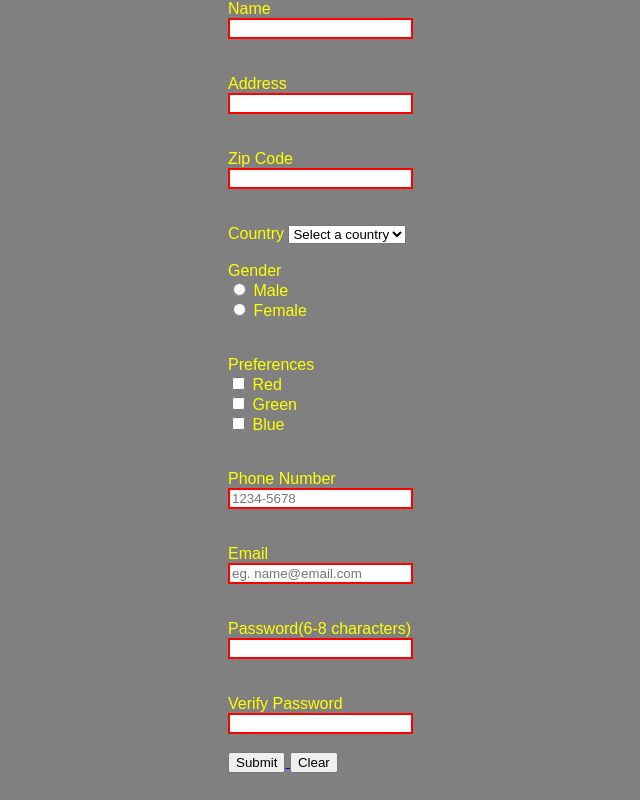
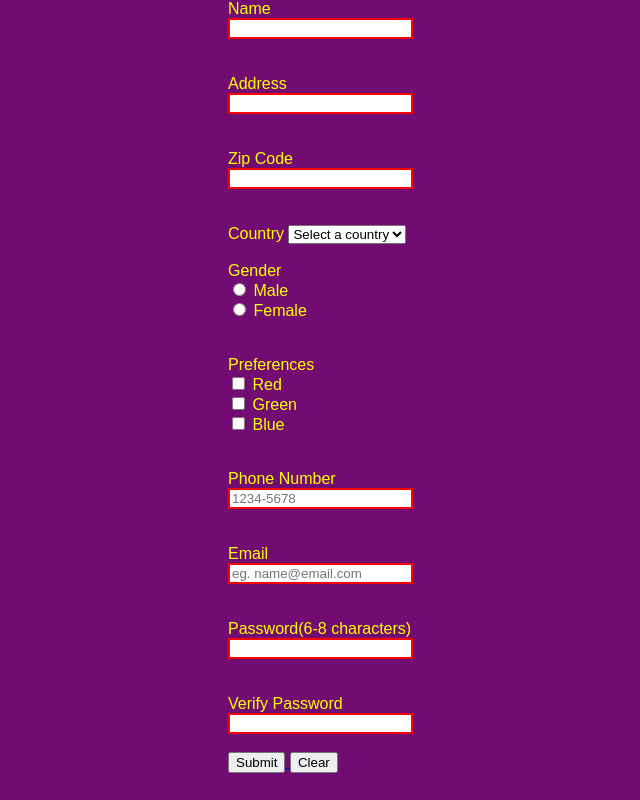
Before and after one commit to Jeff745/Form-Validation, a plain HTML site: page index.html in a window 1280 px wide. Shown: the whole page, without its empty margins (312-952 px from the left). Drawn offline with nearby package versions, Linux system fonts and the light colour scheme.

Commit message:
Update index.html

```diff
--- a/index.html
+++ b/index.html
@@ -16,7 +16,7 @@
     padding: 1;
     margin : 0 auto;
     color: yellow;
-    background-color: grey;
+    background-color: rgb(114, 12, 114);
 }
         input:invalid {  /* for the error input text fields */
              border: 2px solid red;
```
